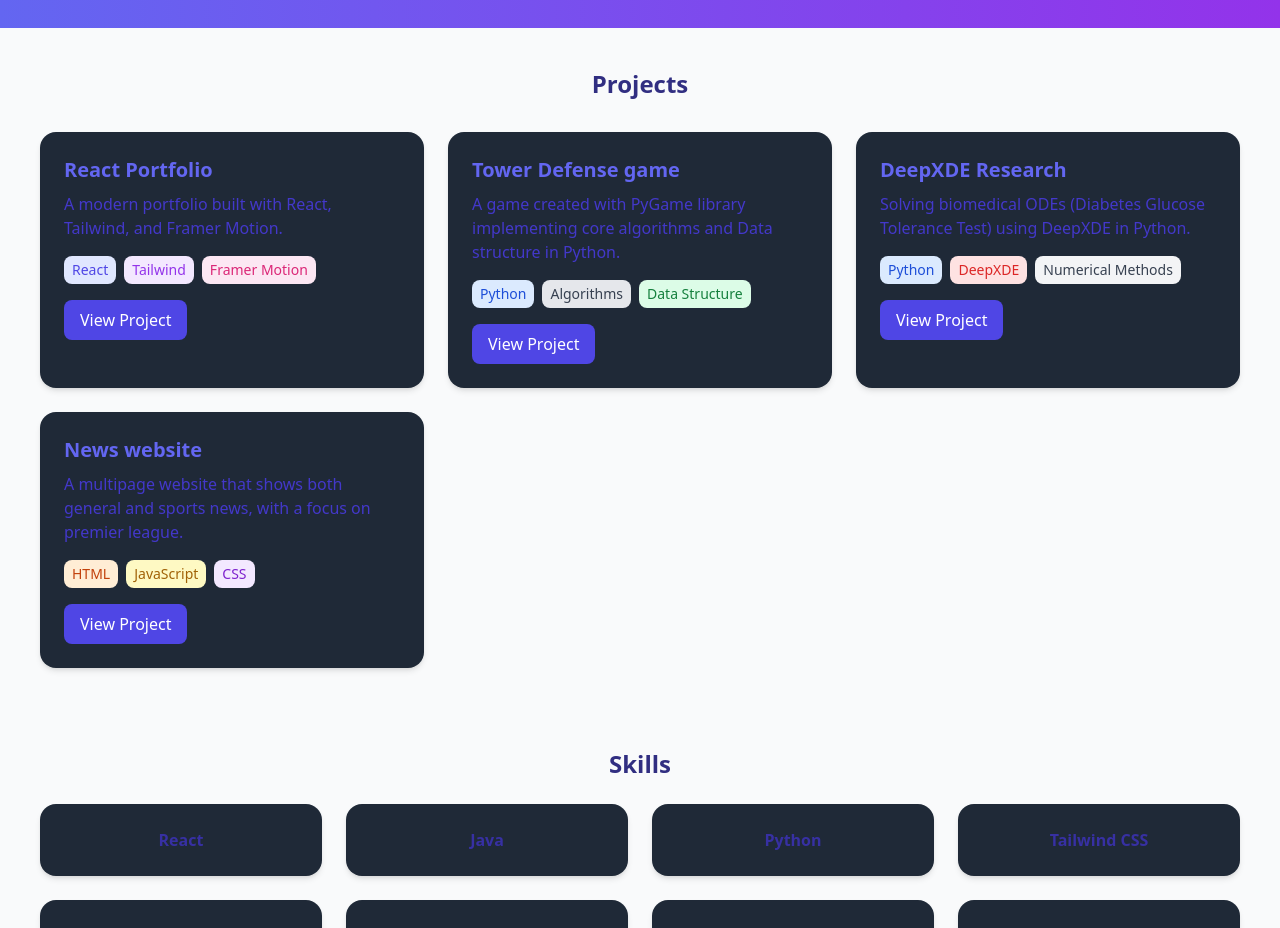
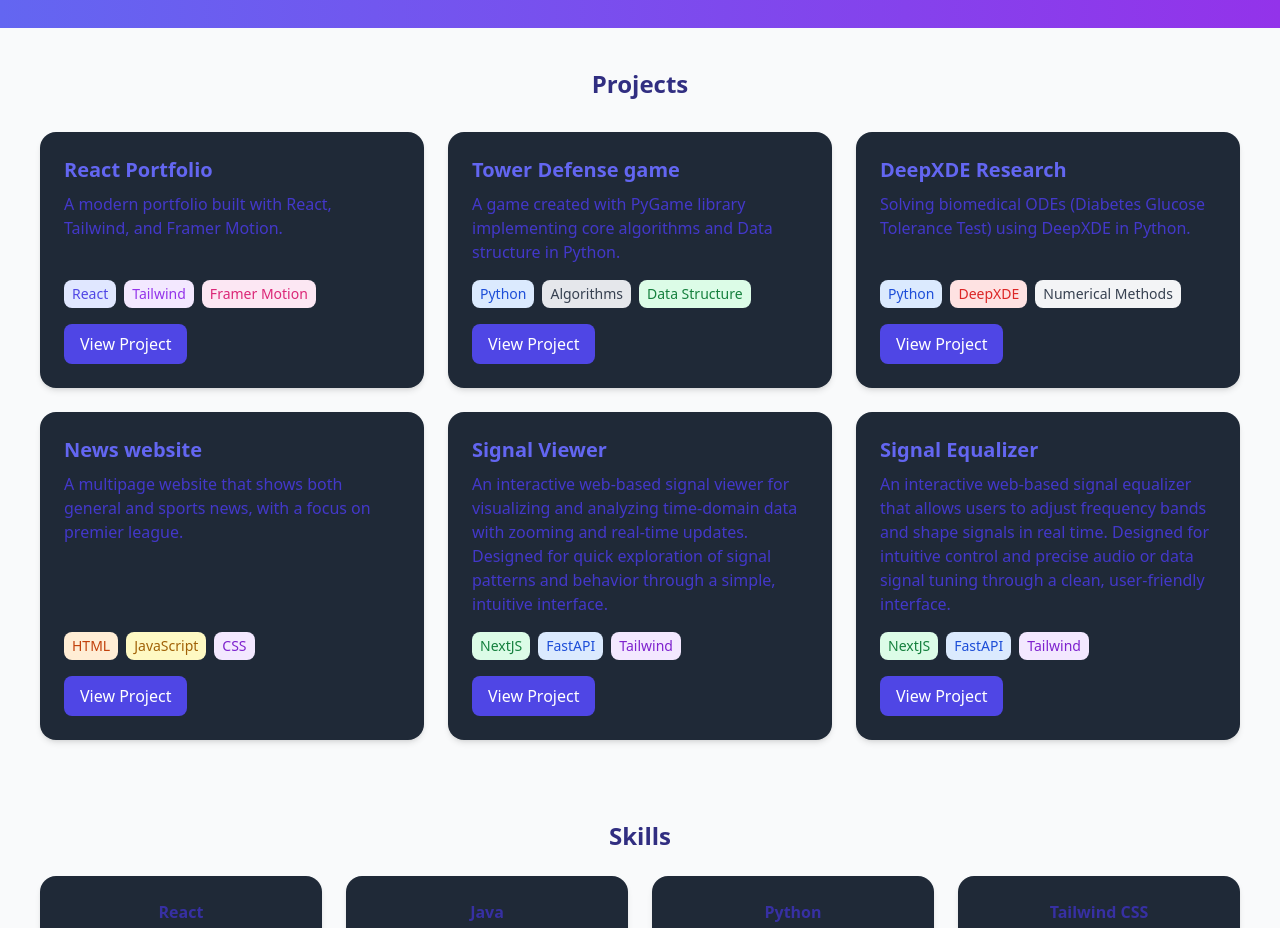
Before and after one commit to OmegasHyper/My-Portfolio, a React (Vite) app: page / in a window 1280 px wide. Shown: the part 440-1368 px from the top of the page. Built offline with nearby package versions, Linux system fonts and the light colour scheme.

Commit message:
added new projects

```diff
--- a/src/App.jsx
+++ b/src/App.jsx
@@ -70,48 +70,82 @@ export default function App() {
       >
         <h3 className="text-2xl font-bold text-center mb-8">Projects</h3>
         <div className="grid md:grid-cols-3 gap-6">
-          <motion.div whileHover={{ scale: 1.03, boxShadow: "0px 8px 24px rgba(0,0,0,0.15)" }} className={`rounded-2xl shadow-md p-6 transition ${darkMode ? "bg-gray-700" : "bg-gray-800"}`}>
+          <motion.div whileHover={{ scale: 1.03, boxShadow: "0px 8px 24px rgba(0,0,0,0.15)" }} className={`rounded-2xl shadow-md p-6 transition flex flex-col h-full ${darkMode ? "bg-gray-700" : "bg-gray-800"}`}>
             <h3 className={`font-semibold text-xl mb-2 ${darkMode ?  "text-indigo-400" : "text-indigo-500"}`}>React Portfolio</h3>
             <p className="text-indigo-700 dark:text-gray-300 mb-4">A modern portfolio built with React, Tailwind, and Framer Motion.</p>
+            <div className="mt mt-auto">
               <div className="flex flex-wrap gap-2 mb-4">
                 <span className="px-2 py-1 bg-indigo-100 text-indigo-600 text-sm rounded-lg">React</span>
                 <span className="px-2 py-1 bg-purple-100 text-purple-600 text-sm rounded-lg">Tailwind</span>
                 <span className="px-2 py-1 bg-pink-100 text-pink-600 text-sm rounded-lg">Framer Motion</span>
               </div>
               <a href="https://mohamed-abdelrazek-portfolio.netlify.app/" className="inline-block px-4 py-2 bg-indigo-600 text-white rounded-lg hover:bg-indigo-700 transition">View Project</a>
+            </div>
           </motion.div>
 
-          <motion.div whileHover={{ scale: 1.03, boxShadow: "0px 8px 24px rgba(0,0,0,0.15)" }} className={`rounded-2xl shadow-md p-6 transition ${darkMode ? "bg-gray-700" : "bg-gray-800"}`}>
+          <motion.div whileHover={{ scale: 1.03, boxShadow: "0px 8px 24px rgba(0,0,0,0.15)" }} className={`rounded-2xl shadow-md p-6 transition flex flex-col h-full ${darkMode ? "bg-gray-700" : "bg-gray-800"}`}>
             <h3 className={`font-semibold text-xl mb-2 ${darkMode ?  "text-indigo-400" : "text-indigo-500"}`}>Tower Defense game</h3>
             <p className="text-indigo-700 dark:text-gray-300 mb-4">A game created with PyGame library implementing core algorithms and Data structure in Python.</p>
+            <div className="mt mt-auto">
               <div className="flex flex-wrap gap-2 mb-4">
                 <span className="px-2 py-1 bg-blue-100 text-blue-700 text-sm rounded-lg">Python</span>
                 <span className="px-2 py-1 bg-gray-200 text-gray-700 text-sm rounded-lg">Algorithms</span>
                 <span className="px-2 py-1 bg-green-100 text-green-700 text-sm rounded-lg">Data Structure</span>
               </div>
               <a href="https://github.com/OmegasHyper/Castle_Defense" className="inline-block px-4 py-2 bg-indigo-600 text-white rounded-lg hover:bg-indigo-700 transition">View Project</a>
+            </div>
           </motion.div>
 
-          <motion.div whileHover={{ scale: 1.03, boxShadow: "0px 8px 24px rgba(0,0,0,0.15)" }} className={`rounded-2xl shadow-md p-6 transition ${darkMode ? "bg-gray-700" : "bg-gray-800"}`}>
+          <motion.div whileHover={{ scale: 1.03, boxShadow: "0px 8px 24px rgba(0,0,0,0.15)" }} className={`rounded-2xl shadow-md p-6 transition flex flex-col h-full ${darkMode ? "bg-gray-700" : "bg-gray-800"}`}>
             <h3 className={`font-semibold text-xl mb-2 ${darkMode ?  "text-indigo-400" : "text-indigo-500"}`}>DeepXDE Research</h3>
             <p className="text-indigo-700 dark:text-gray-300 mb-4">Solving biomedical ODEs (Diabetes Glucose Tolerance Test) using DeepXDE in Python.</p>
+            <div className="mt mt-auto">
               <div className="flex flex-wrap gap-2 mb-4">
                 <span className="px-2 py-1 bg-blue-100 text-blue-700 text-sm rounded-lg">Python</span>
                 <span className="px-2 py-1 bg-red-100 text-red-600 text-sm rounded-lg">DeepXDE</span>
                 <span className="px-2 py-1 bg-gray-100 text-gray-700 text-sm rounded-lg">Numerical Methods</span>
               </div>
               <a href="https://github.com/Jiro75/Diabetes-Mellitus-Prediction-Using-DL.git" className="inline-block px-4 py-2 bg-indigo-600 text-white rounded-lg hover:bg-indigo-700 transition">View Project</a>
+            </div>
           </motion.div>
 
-          <motion.div whileHover={{ scale: 1.03, boxShadow: "0px 8px 24px rgba(0,0,0,0.15)" }} className={`rounded-2xl shadow-md p-6 transition ${darkMode ? "bg-gray-700" : "bg-gray-800"}`}>
+          <motion.div whileHover={{ scale: 1.03, boxShadow: "0px 8px 24px rgba(0,0,0,0.15)" }} className={`rounded-2xl shadow-md p-6 transition flex flex-col h-full ${darkMode ? "bg-gray-700" : "bg-gray-800"}`}>
             <h3 className={`font-semibold text-xl mb-2 ${darkMode ?  "text-indigo-400" : "text-indigo-500"}`}>News website</h3>
             <p className="text-indigo-700 dark:text-gray-300 mb-4">A multipage website that shows both general and sports news, with a focus on premier league.</p>
+            <div className="mt mt-auto">
               <div className="flex flex-wrap gap-2 mb-4">
                 <span className="px-2 py-1 bg-orange-100 text-orange-700 text-sm rounded-lg">HTML</span>
                 <span className="px-2 py-1 bg-yellow-100 text-yellow-700 text-sm rounded-lg">JavaScript</span>
                 <span className="px-2 py-1 bg-purple-100 text-purple-700 text-sm rounded-lg">CSS</span>
               </div>
               <a href="https://github.com/OmegasHyper/News-Task-Depi-Team4.git" className="inline-block px-4 py-2 bg-indigo-600 text-white rounded-lg hover:bg-indigo-700 transition">View Project</a>
+            </div>
+            </motion.div>
+
+          <motion.div whileHover={{ scale: 1.03, boxShadow: "0px 8px 24px rgba(0,0,0,0.15)" }} className={`rounded-2xl shadow-md p-6 transition flex flex-col h-full ${darkMode ? "bg-gray-700" : "bg-gray-800"}`}>
+            <h3 className={`font-semibold text-xl mb-2 ${darkMode ?  "text-indigo-400" : "text-indigo-500"}`}>Signal Viewer</h3>
+            <p className="text-indigo-700 dark:text-gray-300 mb-4">An interactive web-based signal viewer for visualizing and analyzing time-domain data with zooming and real-time updates. Designed for quick exploration of signal patterns and behavior through a simple, intuitive interface.</p>
+            <div className="mt mt-auto">
+              <div className="flex flex-wrap gap-2 mb-4">
+                <span className="px-2 py-1 bg-green-100 text-green-700 text-sm rounded-lg">NextJS</span>
+                <span className="px-2 py-1 bg-blue-100 text-blue-700 text-sm rounded-lg">FastAPI</span>
+                <span className="px-2 py-1 bg-purple-100 text-purple-700 text-sm rounded-lg">Tailwind</span>
+              </div>
+              <a href="https://github.com/OmegasHyper/DSP-Signal-Viewer.git" className="inline-block px-4 py-2 bg-indigo-600 text-white rounded-lg hover:bg-indigo-700 transition">View Project</a>
+            </div>
+            </motion.div>
+
+          <motion.div whileHover={{ scale: 1.03, boxShadow: "0px 8px 24px rgba(0,0,0,0.15)" }} className={`rounded-2xl shadow-md p-6 transition flex flex-col h-full ${darkMode ? "bg-gray-700" : "bg-gray-800"}`}>
+            <h3 className={`font-semibold text-xl mb-2 ${darkMode ?  "text-indigo-400" : "text-indigo-500"}`}>Signal Equalizer</h3>
+            <p className="text-indigo-700 dark:text-gray-300 mb-4">An interactive web-based signal equalizer that allows users to adjust frequency bands and shape signals in real time. Designed for intuitive control and precise audio or data signal tuning through a clean, user-friendly interface.</p>
+            <div className="mt-auto">
+              <div className="flex flex-wrap gap-2 mb-4">
+                <span className="px-2 py-1 bg-green-100 text-green-700 text-sm rounded-lg">NextJS</span>
+                <span className="px-2 py-1 bg-blue-100 text-blue-700 text-sm rounded-lg">FastAPI</span>
+                <span className="px-2 py-1 bg-purple-100 text-purple-700 text-sm rounded-lg">Tailwind</span>
+              </div>
+              <a href="https://github.com/OmegasHyper/DSP-Signal-Equalizer.git" className="inline-block px-4 py-2 bg-indigo-600 text-white rounded-lg hover:bg-indigo-700 transition">View Project</a>
+            </div>
           </motion.div>
         </div>
       </motion.section>
```
Lines whose indentation alone changed are shown as unchanged.
